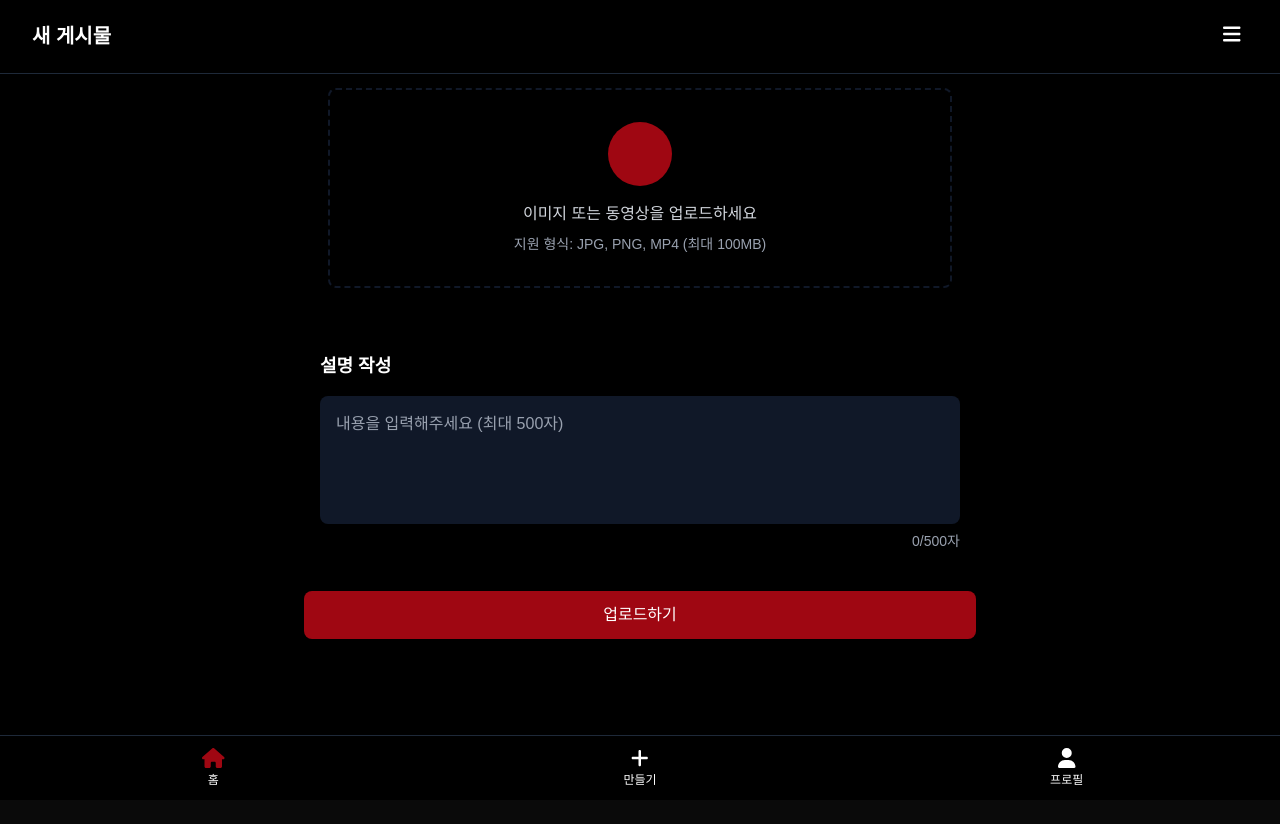
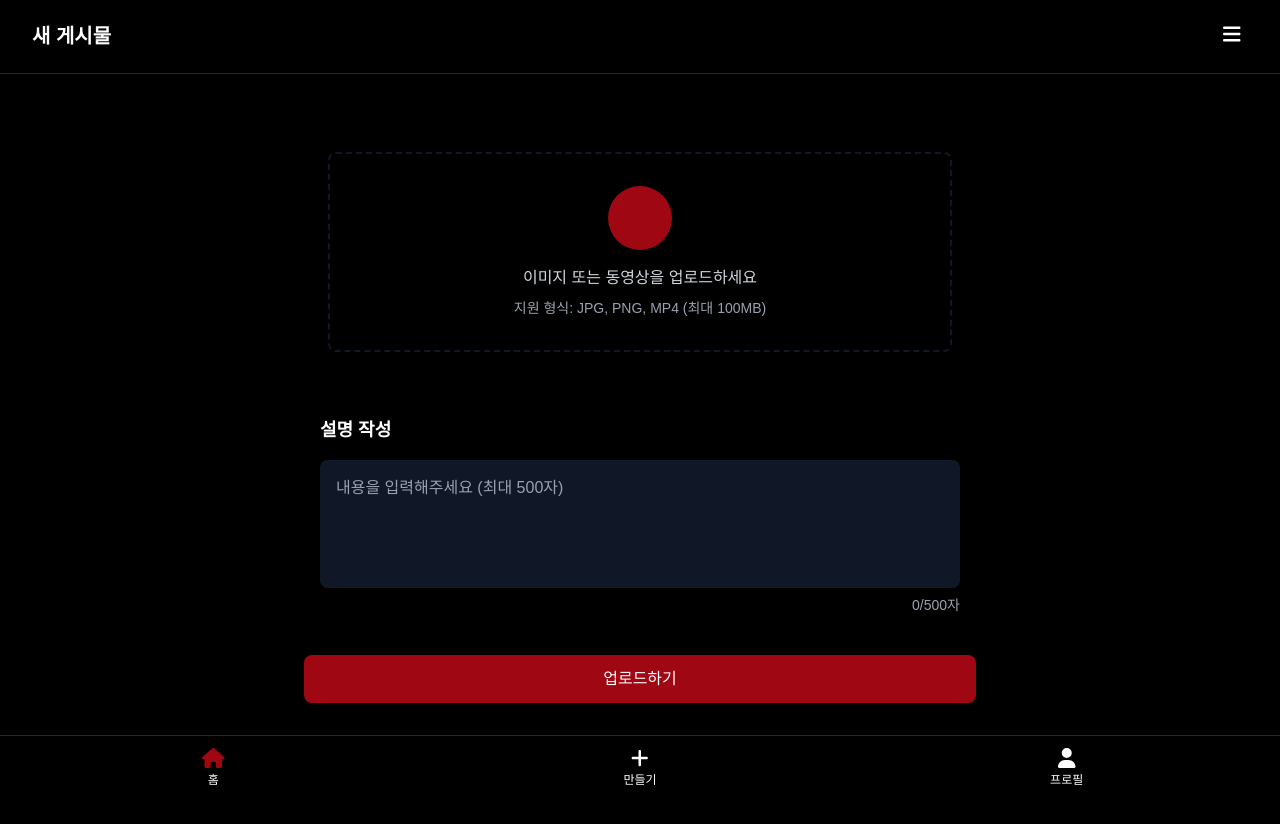
Before and after one commit to zzang535/poestagram, a Next.js app: page /create in a window 1280 px wide. Shown: the top 824 px of the page. Before the commit the page ends 800 px from the top, so only its background shows below. Built offline with nearby package versions, Linux system fonts and the light colour scheme.

Commit message:
feat: 모든 페이지에서 네비게이션 표시되도록 수정

```diff
--- a/src/app/layout.tsx
+++ b/src/app/layout.tsx
@@ -1,32 +1,139 @@
-import type { Metadata } from "next";
+"use client";
+
+import Link from "next/link";
+import { usePathname, useRouter } from "next/navigation";
+import { FontAwesomeIcon } from "@fortawesome/react-fontawesome";
+import { faBars, faHouse, faPlus, faUser, faSignOutAlt, faArrowLeft } from "@fortawesome/free-solid-svg-icons";
+import { useState } from "react";
 import "./globals.css";
-
-export const metadata: Metadata = {
-  title: "poe2stagram",
-  description: "Instagram-like app built with Next.js",
-};
 
 export default function RootLayout({
   children,
-}: Readonly<{
+}: {
   children: React.ReactNode;
-}>) {
+}) {
+  const pathname = usePathname();
+  const router = useRouter();
+  const isCreatePage = pathname === "/create";
+  const isUserFeedPage = pathname.startsWith("/user-feed/");
+  const [isMenuOpen, setIsMenuOpen] = useState(false);
+
+  const handleLogout = () => {
+    // TODO: 로그아웃 로직 구현
+    console.log("로그아웃");
+    router.push("/login");
+  };
+
+  const handleDeleteAccount = () => {
+    // TODO: 회원 탈퇴 로직 구현
+    console.log("회원 탈퇴");
+    router.push("/login");
+  };
+
+  const handleBack = () => {
+    router.back();
+  };
+
   return (
     <html lang="ko">
-      <head>
-        <link rel="preconnect" href="https://fonts.googleapis.com" />
-        <link
-          rel="preconnect"
-          href="https://fonts.gstatic.com"
-          crossOrigin=""
-        />
-        <link
-          href="https://fonts.googleapis.com/css2?family=Pacifico&display=swap"
-          rel="stylesheet"
-        />
-      </head>
-      <body className="flex flex-col min-h-screen bg-black text-[#ededed]">
-        {children}
+      <body>
+        <div className="min-h-screen bg-black">
+          <header className="fixed top-0 left-0 right-0 bg-black border-b border-gray-800 z-20">
+            <div className="max-w-7xl mx-auto px-4 sm:px-6 lg:px-8 py-4 flex items-center justify-between">
+              {isUserFeedPage ? (
+                <>
+                  <button
+                    className="text-white p-2 hover:bg-gray-800 rounded-lg transition-colors"
+                    onClick={handleBack}
+                  >
+                    <FontAwesomeIcon icon={faArrowLeft} className="text-xl" />
+                  </button>
+                  <h1 className="text-xl font-bold text-white">게시물</h1>
+                  <div className="w-8" /> {/* 오른쪽 정렬을 위한 빈 공간 */}
+                </>
+              ) : (
+                <>
+                  <h1 className="text-xl font-bold text-white flex-1">
+                    {isCreatePage ? "새 게시물" : "poe2stagram"}
+                  </h1>
+                  <button
+                    className="text-white p-2 hover:bg-gray-800 rounded-lg transition-colors ml-auto"
+                    onClick={() => setIsMenuOpen(true)}
+                  >
+                    <FontAwesomeIcon icon={faBars} className="text-xl" />
+                  </button>
+                </>
+              )}
+            </div>
+          </header>
+
+          {/* 메뉴가 열려있을 때 배경을 어둡게 */}
+          {isMenuOpen && (
+            <div
+              className="fixed inset-0 bg-black bg-opacity-30 transition-opacity z-30"
+              onClick={() => setIsMenuOpen(false)}
+            />
+          )}
+
+          {/* 오른쪽 슬라이드 메뉴 */}
+          <div className={`fixed inset-y-0 right-0 w-64 bg-black border-l border-gray-800 transform transition-transform duration-300 ease-in-out z-40 ${isMenuOpen ? 'translate-x-0' : 'translate-x-full'}`}>
+            <div className="p-4 flex flex-col h-full">
+              <div className="flex justify-between items-center mb-8">
+                <h2 className="text-xl font-bold text-white">메뉴</h2>
+                <button
+                  className="text-white p-2 hover:bg-gray-800 rounded-lg transition-colors"
+                  onClick={() => setIsMenuOpen(false)}
+                >
+                  <span className="text-2xl">&times;</span>
+                </button>
+              </div>
+              <div className="space-y-4 flex-1">
+                <button
+                  onClick={handleLogout}
+                  className="w-full flex items-center space-x-3 text-white p-3 hover:bg-gray-800 rounded-lg transition-colors"
+                >
+                  <FontAwesomeIcon icon={faSignOutAlt} className="text-xl" />
+                  <span>로그아웃</span>
+                </button>
+              </div>
+              <div className="pt-4 border-t border-gray-800">
+                <button
+                  onClick={handleDeleteAccount}
+                  className="w-full text-gray-400 text-sm p-2 hover:text-white transition-colors"
+                >
+                  회원 탈퇴
+                </button>
+              </div>
+            </div>
+          </div>
+
+          <main className="pt-16 pb-16">
+            <div className="max-w-7xl mx-auto px-4 sm:px-6 lg:px-8">
+              {children}
+            </div>
+          </main>
+
+          <nav className="fixed bottom-0 left-0 right-0 bg-black border-t border-gray-800 z-20">
+            <div className="max-w-7xl mx-auto">
+              <div className="grid grid-cols-3 h-16">
+                <Link href="/home" className="flex flex-col items-center justify-center">
+                  <FontAwesomeIcon icon={faHouse} className="text-xl text-red-800" />
+                  <span className="text-xs mt-1 text-white">홈</span>
+                </Link>
+
+                <Link href="/create" className="flex flex-col items-center justify-center">
+                  <FontAwesomeIcon icon={faPlus} className="text-xl text-white" />
+                  <span className="text-xs mt-1 text-white">만들기</span>
+                </Link>
+
+                <Link href="/profile" className="flex flex-col items-center justify-center">
+                  <FontAwesomeIcon icon={faUser} className="text-xl text-white" />
+                  <span className="text-xs mt-1 text-white">프로필</span>
+                </Link>
+              </div>
+            </div>
+          </nav>
+        </div>
       </body>
     </html>
   );
```
